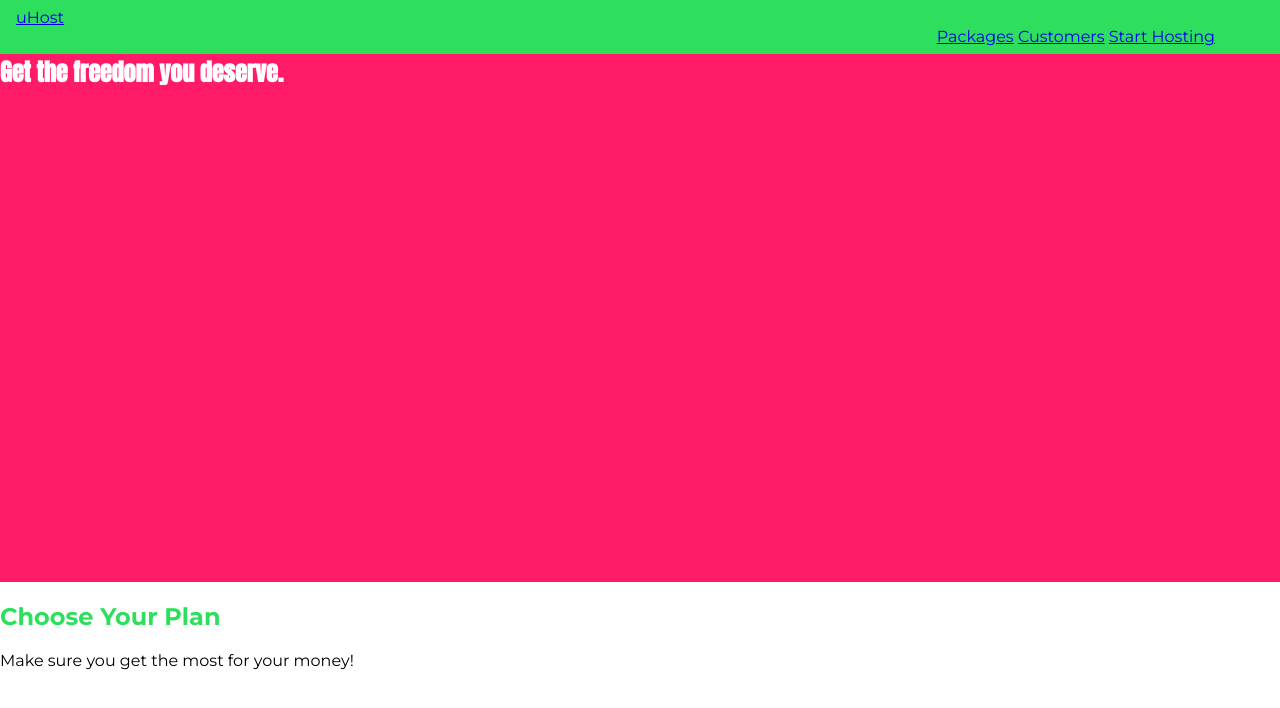
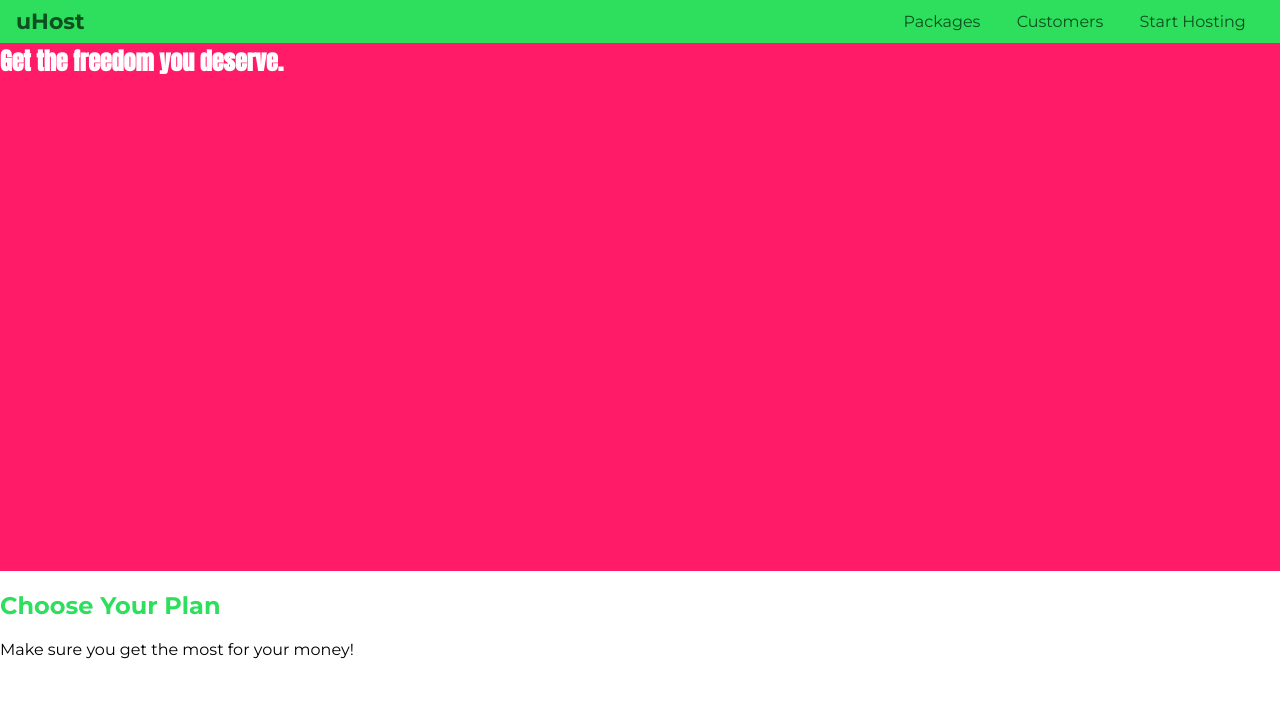
Before and after one commit to rohan2734/complete_css, a plain HTML site: page diving_deeper_into_css/adding_header/index.html in a window 1280 px wide. Drawn offline with Linux system fonts and the light colour scheme.

Commit message:
added psuedo

```diff
--- a/diving_deeper_into_css/adding_header/index.html
+++ b/diving_deeper_into_css/adding_header/index.html
@@ -14,7 +14,7 @@
 <body>
     <header class="main-header">
         <div >
-            <a href="index.html">
+            <a href="index.html" class="main-header__brand">
                 uHost
             </a>
         </div>
--- a/diving_deeper_into_css/adding_header/main.css
+++ b/diving_deeper_into_css/adding_header/main.css
@@ -35,11 +35,19 @@
 }
 .main-header > div{
     display: inline-block;
+    vertical-align: middle;
+}
+.main-header__brand{
+    color:#0e4f1f;
+    text-decoration: none;
+    font-weight: bold;
+    font-size: 22px;
 }
 .main-nav{
     display: inline-block;
     text-align: right;
-    width: calc(100% - 49px);
+    width: calc(100% - 75px);
+    vertical-align: middle;
 }
 .main-nav__items{
     margin: 0;
@@ -49,4 +57,17 @@
 
 .main-nav__item{
   display: inline-block;
+  margin:0 16px;
 }
+
+.main-nav__item a{
+    color: #0e4f1f;
+    text-decoration: none;
+}
+/* a:hover is pseudo class */
+.main-nav__item a:hover{
+    color:white;
+}
+.main-nav__item a:active{
+    color:white;
+}
```
Also changed, not shown: basics_of_css/theory/combinators.txt (renamed from basics_of_css/combinators.txt), basics_of_css/theory/css_intro.txt (renamed from css_intro.txt), basics_of_css/theory/inheritance.txt (renamed from basics_of_css/inheritance.txt), basics_of_css/theory/properties_and_selectors.txt (renamed from basics_of_css/properties_and_selectors.txt), basics_of_css/theory/specifity.txt (renamed from basics_of_css/specifity.txt), basics_of_css/theory/value_types.txt (renamed from basics_of_css/value_types.txt), diving_deeper_into_css/adding_header/theory/applying_display_property_and_styling_navbar.txt, diving_deeper_into_css/adding_header/theory/block_level_VS_inline_level.txt (renamed from diving_deeper_into_css/adding_header/block_level_VS_inline_level.txt), diving_deeper_into_css/adding_header/theory/display_none_VS_visibility_hidden.txt (renamed from diving_deeper_into_css/adding_header/display_none_VS_visibility_hidden.txt), diving_deeper_into_css/adding_header/theory/display_property.txt (renamed from diving_deeper_into_css/adding_header/display_property.txt), diving_deeper_into_css/adding_header/theory/making_brand_and_nav_options_vertically_aligned.txt (added), diving_deeper_into_css/adding_header/theory/psuedo_classes_n_elements.txt (added), diving_deeper_into_css/theory/content_box.txt (renamed from diving_deeper_into_css/content_box.txt), diving_deeper_into_css/theory/shorthand_properties.txt (renamed from diving_deeper_into_css/shorthand_properties.txt).
